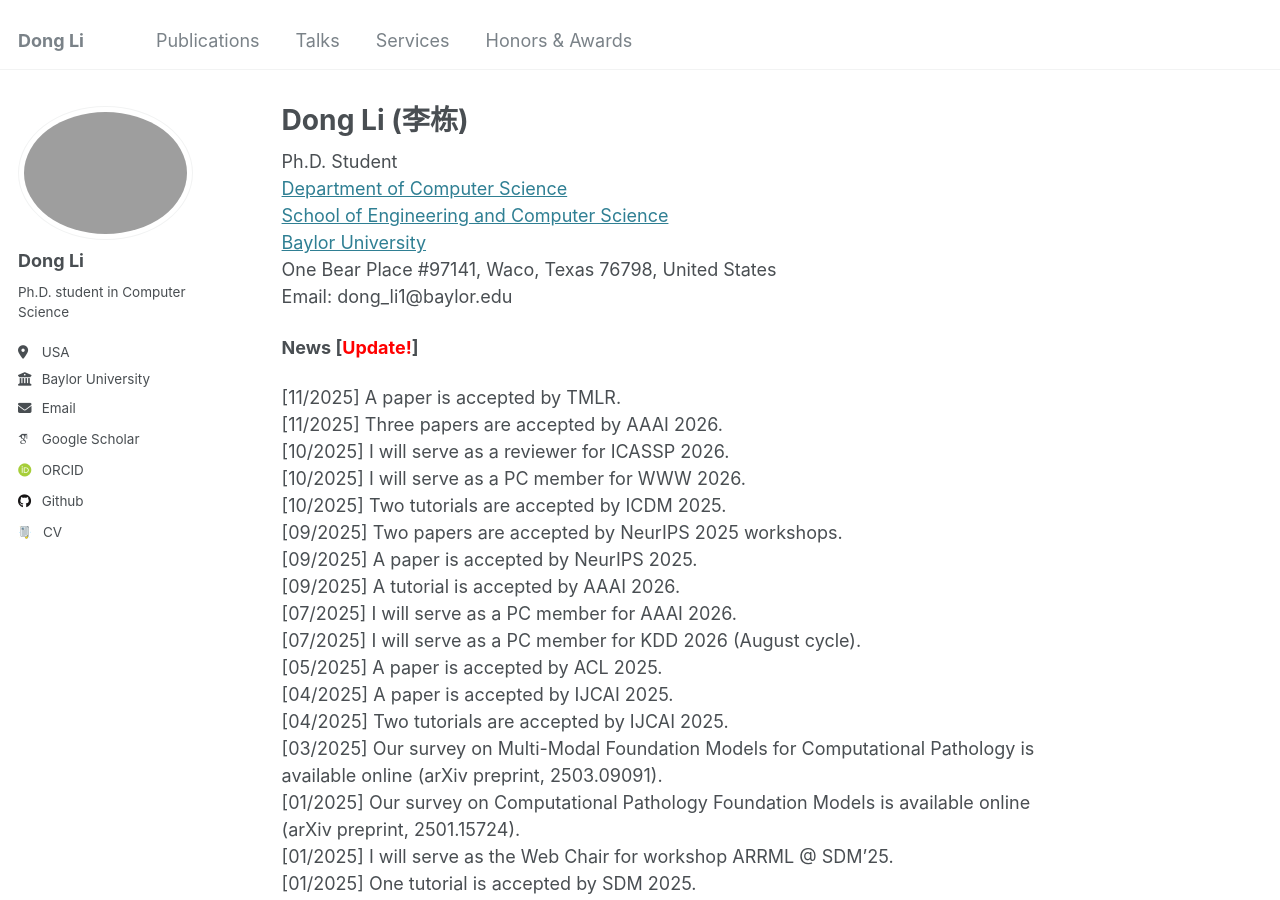
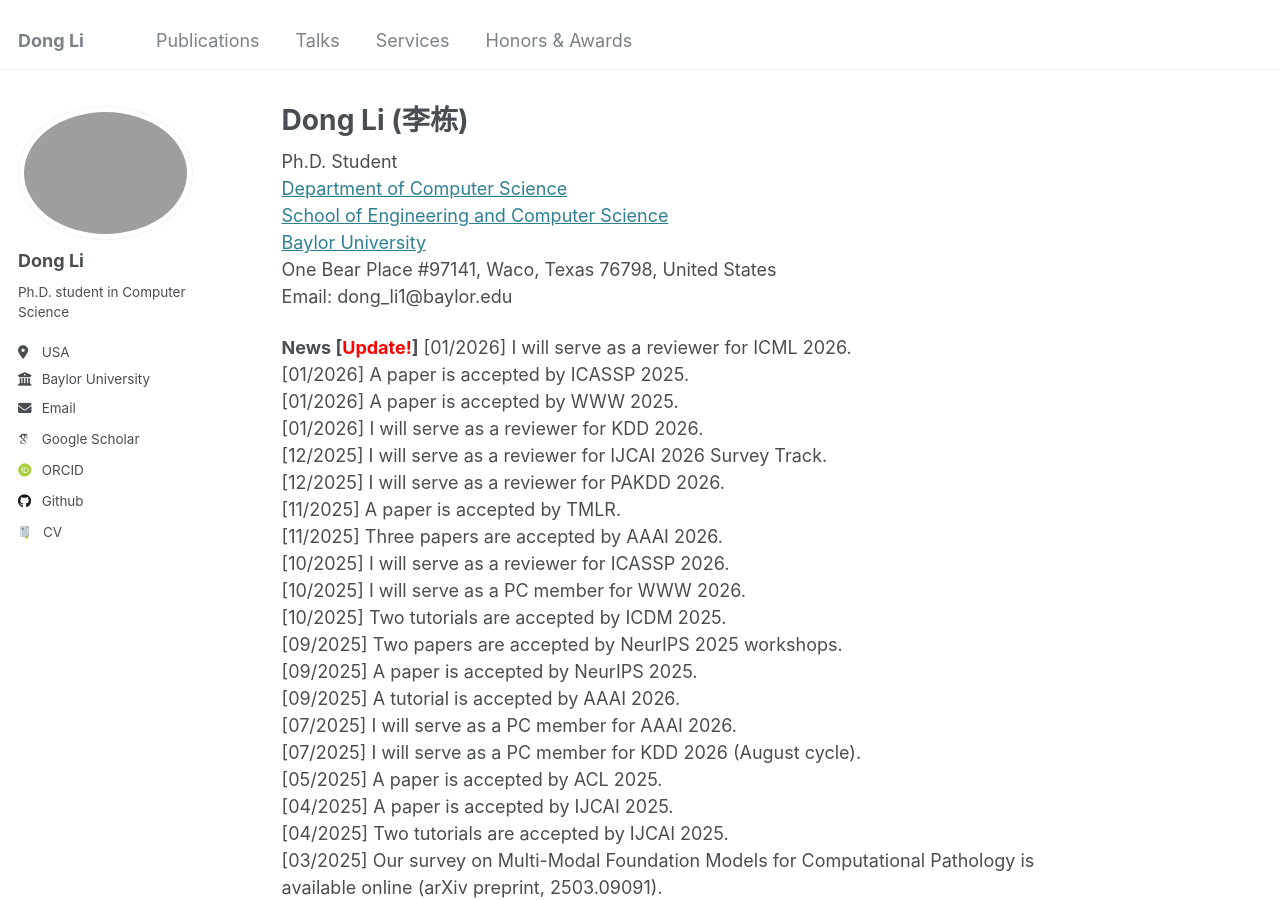
Before and after one commit to TurkeyWatanabe/dongli, a Jekyll site: the page built from _pages/about.md, in a window 1280 px wide and 900 px high. Built offline with Jekyll 4.4.1, drawn with Linux system fonts in a browser that asks for light colours; some web fonts are replaced.

Commit message:
Update about.md

```diff
--- a/_pages/about.md
+++ b/_pages/about.md
@@ -15,7 +15,12 @@ One Bear Place #97141, Waco, Texas 76798, United States<br>
 Email: dong_li1@baylor.edu
 
 **News [<span style="color:red">Update!</span>]**
-
+[01/2026] I will serve as a reviewer for ICML 2026.<br>
+[01/2026] A paper is accepted by ICASSP 2025.<br>
+[01/2026] A paper is accepted by WWW 2025.<br>
+[01/2026] I will serve as a reviewer for KDD 2026.<br>
+[12/2025] I will serve as a reviewer for IJCAI 2026 Survey Track.<br>
+[12/2025] I will serve as a reviewer for PAKDD 2026.<br>
 [11/2025] A paper is accepted by TMLR.<br>
 [11/2025] Three papers are accepted by AAAI 2026.<br>
 [10/2025] I will serve as a reviewer for ICASSP 2026.<br>
```
